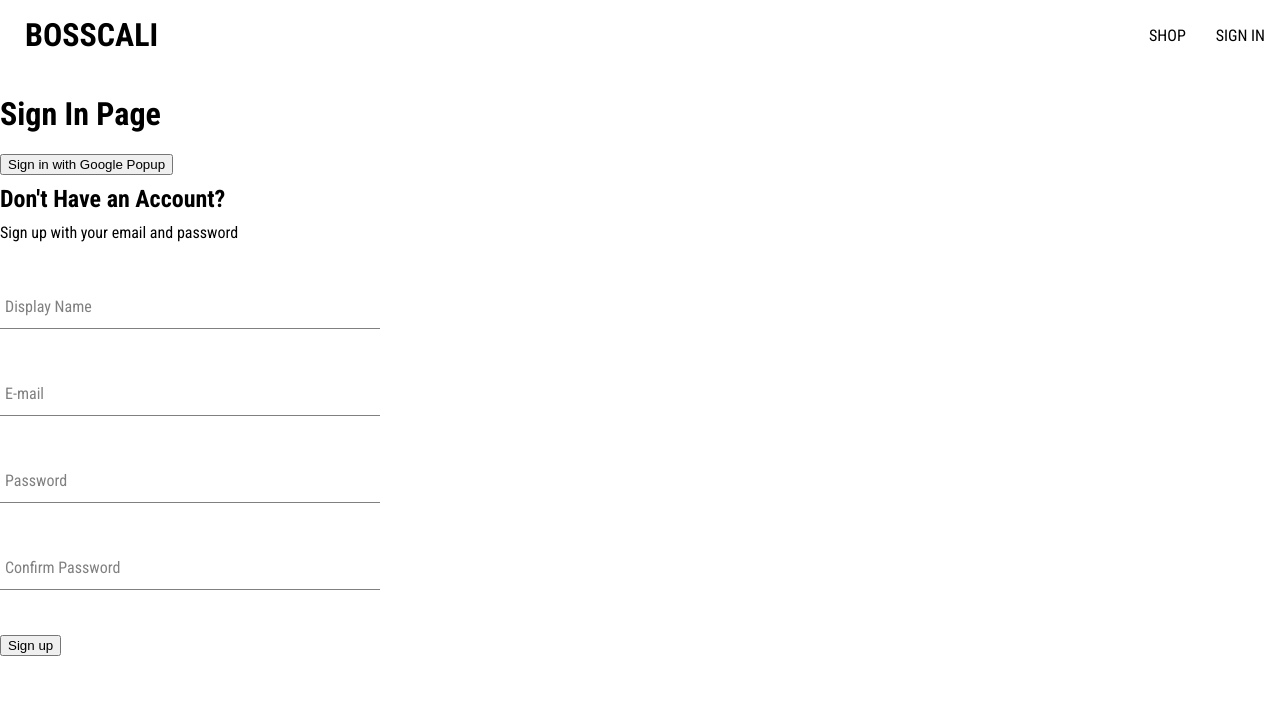
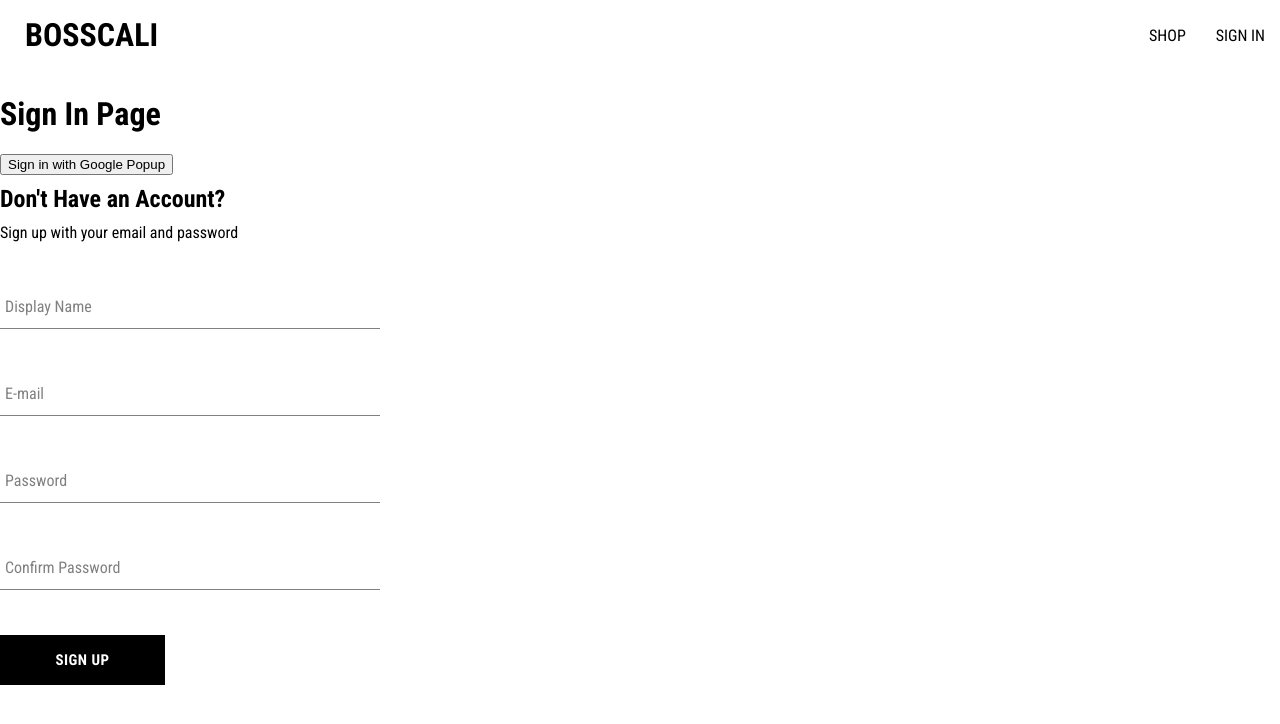
Before and after one commit to vbozcali/bzc-commerce, a React (Create React App) app: page /sign-in in a window 1280 px wide. Shown: the top 724 px of the page. Built offline with nearby package versions, Linux system fonts and the light colour scheme.

Commit message:
Creating Custom Button Component

```diff
--- /dev/null
+++ b/src/components/button/button.component.jsx
@@ -0,0 +1,16 @@
+import './button.styles.scss';
+
+const BUTTON_TYPE_CLASSES = {
+    google: 'google-sign-in',
+    inverted: 'inverted'
+}
+
+const Button = ({ children, buttonType, ...otherProps }) => {
+    return (
+        <button className={`button-container ${BUTTON_TYPE_CLASSES[buttonType]}`} {...otherProps}>
+            {children}
+        </button>
+    )
+}
+
+export default Button;
--- /dev/null
+++ b/src/components/button/button.styles.scss
@@ -0,0 +1,46 @@
+.button-container {
+    min-width: 165px;
+    width: auto;
+    height: 50px;
+    letter-spacing: 0.5px;
+    line-height: 50px;
+    padding: 0 35px 0 35px;
+    font-size: 15px;
+    background-color: black;
+    color: white;
+    text-transform: uppercase;
+    font-family: 'Roboto Condensed';
+    font-weight: bolder;
+    border: none;
+    cursor: pointer;
+    display: flex;
+    justify-content: center;
+
+    &:hover {
+      background-color: white;
+      color: black;
+      border: 1px solid black;
+    }
+
+    &.google-sign-in {
+      background-color: #4285f4;
+      color: white;
+
+      &:hover {
+        background-color: #357ae8;
+        border: none;
+      }
+    }
+
+    &.inverted {
+      background-color: white;
+      color: black;
+      border: 1px solid black;
+
+      &:hover {
+        background-color: black;
+        color: white;
+        border: none;
+      }
+    }
+  }
--- a/src/components/sign-up-form/sign-up-form.component.jsx
+++ b/src/components/sign-up-form/sign-up-form.component.jsx
@@ -2,6 +2,7 @@
 import { createAuthUserWithEmailAndPassword, createUserDocumentFromAuth } from "../../utils/firebase/firebase.utils";
 import FormInput from "../form-input/form-input.component";
 import './sign-up-form.styles.scss';
+import Button from "../button/button.component";
 
 const defaultFormFields = {
     'displayName': '',
@@ -65,7 +66,9 @@
 
                 <FormInput label="Confirm Password" type="password" required onChange={handleChange} name="confirmPassword" value={confirmPassword} />
 
-                <button type="submit">Sign up</button>
+                <Button buttonType="" type="submit">
+                    Sign Up
+                </Button>
             </form>
         </div>
     )
```
